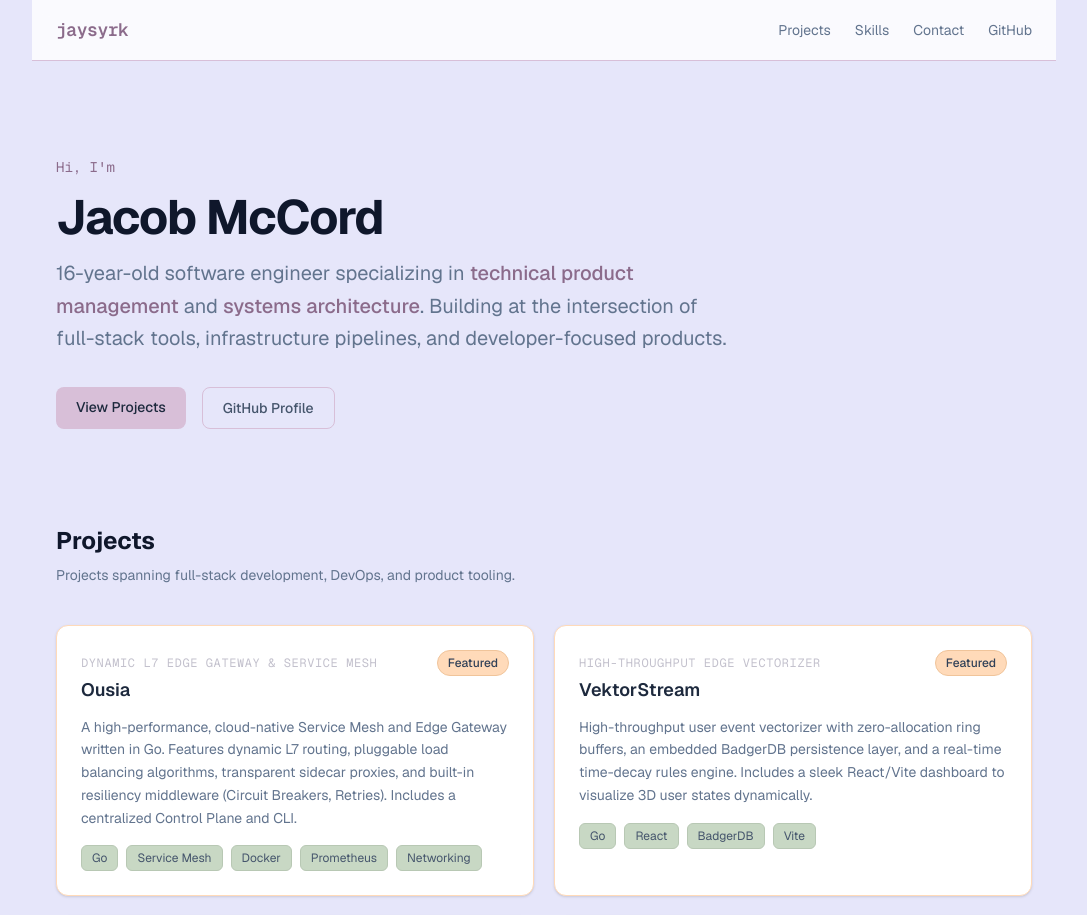
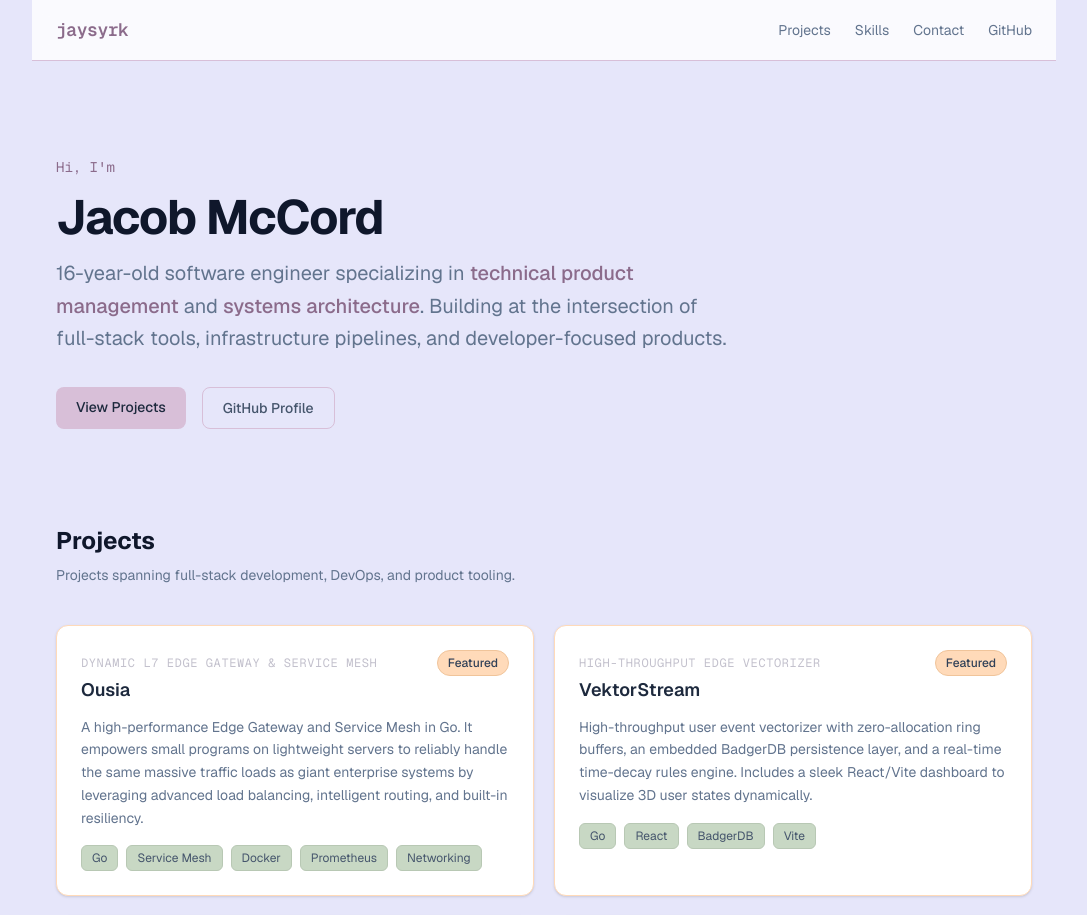
Before and after one commit to jaysyrk/jaysyrk.github.io, a Next.js app: page / in a window 1280 px wide. Shown: the top 915 px of the page, without its empty margins (96-1183 px from the left). Built offline with nearby package versions, Linux system fonts and the light colour scheme.

Commit message:
docs: simplify Ousia description

```diff
--- a/app/page.tsx
+++ b/app/page.tsx
@@ -3,7 +3,7 @@ const projects = [
     name: "Ousia",
     tagline: "Dynamic L7 Edge Gateway & Service Mesh",
     description:
-      "A high-performance, cloud-native Service Mesh and Edge Gateway written in Go. Features dynamic L7 routing, pluggable load balancing algorithms, transparent sidecar proxies, and built-in resiliency middleware (Circuit Breakers, Retries). Includes a centralized Control Plane and CLI.",
+      "A high-performance Edge Gateway and Service Mesh in Go. It empowers small programs on lightweight servers to reliably handle the same massive traffic loads as giant enterprise systems by leveraging advanced load balancing, intelligent routing, and built-in resiliency.",
     tags: ["Go", "Service Mesh", "Docker", "Prometheus", "Networking"],
     href: "https://github.com/jaysyrk/Ousia",
     highlight: true,
```
